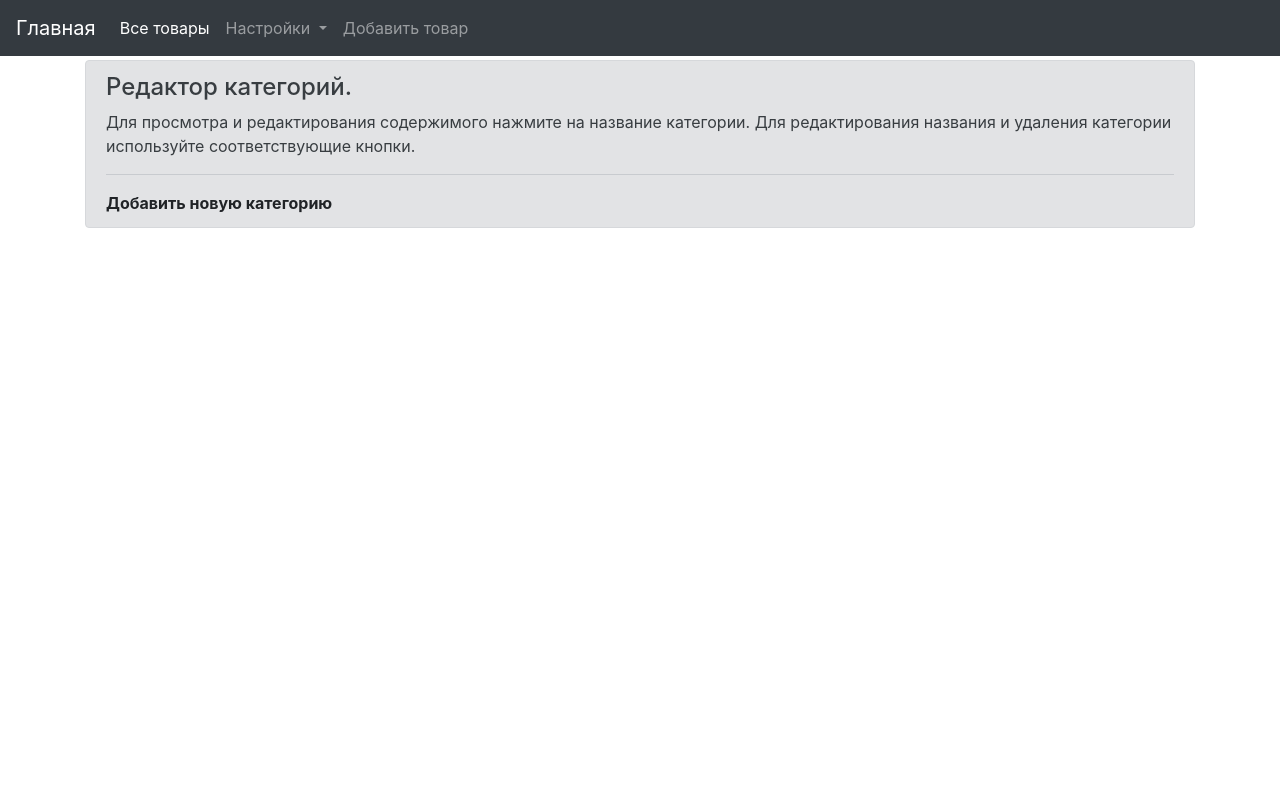
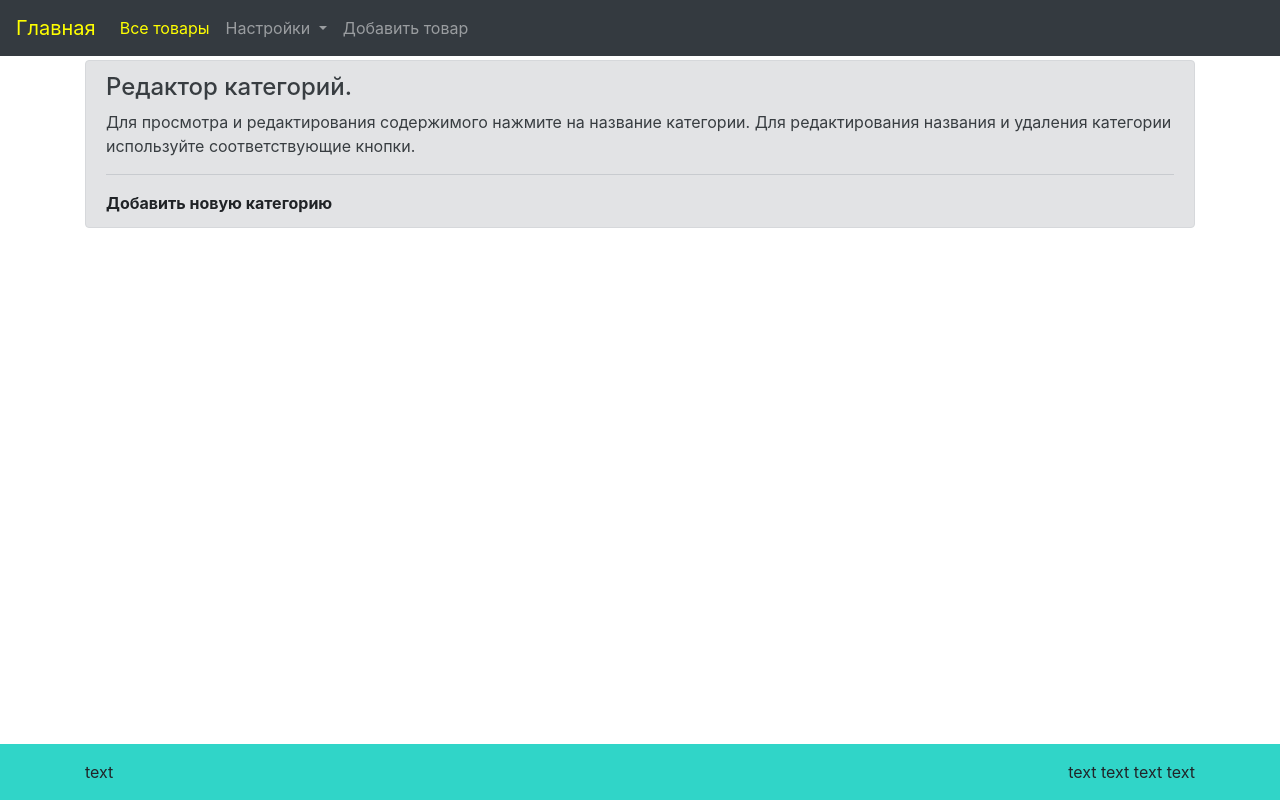
Before and after one commit to YuriyCherniy/micro-shop, a Django app: page /category-manager/ in a window 1280 px wide. Run offline with Django 3.2, Linux system fonts and the light colour scheme; the visitor is signed in with stand-in values (Sample User, id 1); data that the repository does not hold is empty; some libraries are stand-ins or nearby versions.

Commit message:
fix: corrected some bootstrap

```diff
--- a/local_shop_cms/showcase/templates/showcase/item_detail.html
+++ b/local_shop_cms/showcase/templates/showcase/item_detail.html
@@ -5,8 +5,8 @@
 {% endblock %}
 
 {% block update_delete_buttons %}
-<a class="nav-item nav-link" href="{% url 'item_update_url' object.pk %}" tabindex="-1" aria-disabled="true">Изменить товар</a>
-<a class="nav-item nav-link" href="{% url 'item_delete_url' object.pk %}" tabindex="-1" aria-disabled="true">Удалить товар</a>
+<a class="nav-link" href="{% url 'item_update_url' object.pk %}" tabindex="-1" aria-disabled="true">Изменить товар</a>
+<a class="nav-link" href="{% url 'item_delete_url' object.pk %}" tabindex="-1" aria-disabled="true">Удалить товар</a>
 {% endblock %}
 
 
--- a/local_shop_cms/templates/base.html
+++ b/local_shop_cms/templates/base.html
@@ -13,6 +13,32 @@
     integrity="sha384-Vkoo8x4CGsO3+Hhxv8T/Q5PaXtkKtu6ug5TOeNV6gBiFeWPGFN9MuhOf23Q9Ifjh" crossorigin="anonymous">
 
   <title>{% block title %}Онлайн витрина{% endblock %}</title>
+
+  <style>
+    html,
+    body {
+      height: 100%;
+    }
+
+    body {
+      display: flex;
+      flex-direction: column;
+    }
+
+    .content {
+      flex: 1 0 auto;
+    }
+
+    .footer {
+      flex-shrink: 0;
+    }
+
+    .nav-item,
+    .nav-drop,
+    .navbar-brand {
+      color: #ffff00 !important
+    }
+  </style>
 </head>
 
 <body>
@@ -28,7 +54,7 @@
         {% get_categories as categories %}
         {% if categories %}
         <li class="nav-item dropdown active">
-          <a class="nav-link dropdown-toggle" href="#" id="navbarDropdownMenuLink" data-toggle="dropdown"
+          <a class="nav-link nav-drop dropdown-toggle" href="#" id="navbarDropdownMenuLink" data-toggle="dropdown"
             aria-haspopup="true" aria-expanded="false">
             Категории
           </a>
@@ -79,7 +105,27 @@
   {% endfor %}
   {% endif %}
 
-  {% block content %}{% endblock %}
+  <div class="content">
+    {% block content %}{% endblock %}
+  </div>
+
+
+  <footer class="footer " style="background: #30d5c8">
+    <div class="container">
+      <div class="d-sm-flex justify-content-between">
+        <div class="footer-left my-lg-3">
+          text
+        </div>
+        <div class="footer-right my-lg-3">
+          <span>text</span>
+          <span>text</span>
+          <span>text</span>
+          <span>text</span>
+        </div>
+      </div>
+    </div>
+  </footer>
+
 
   <!-- Optional JavaScript -->
   <!-- jQuery first, then Popper.js, then Bootstrap JS -->
```
